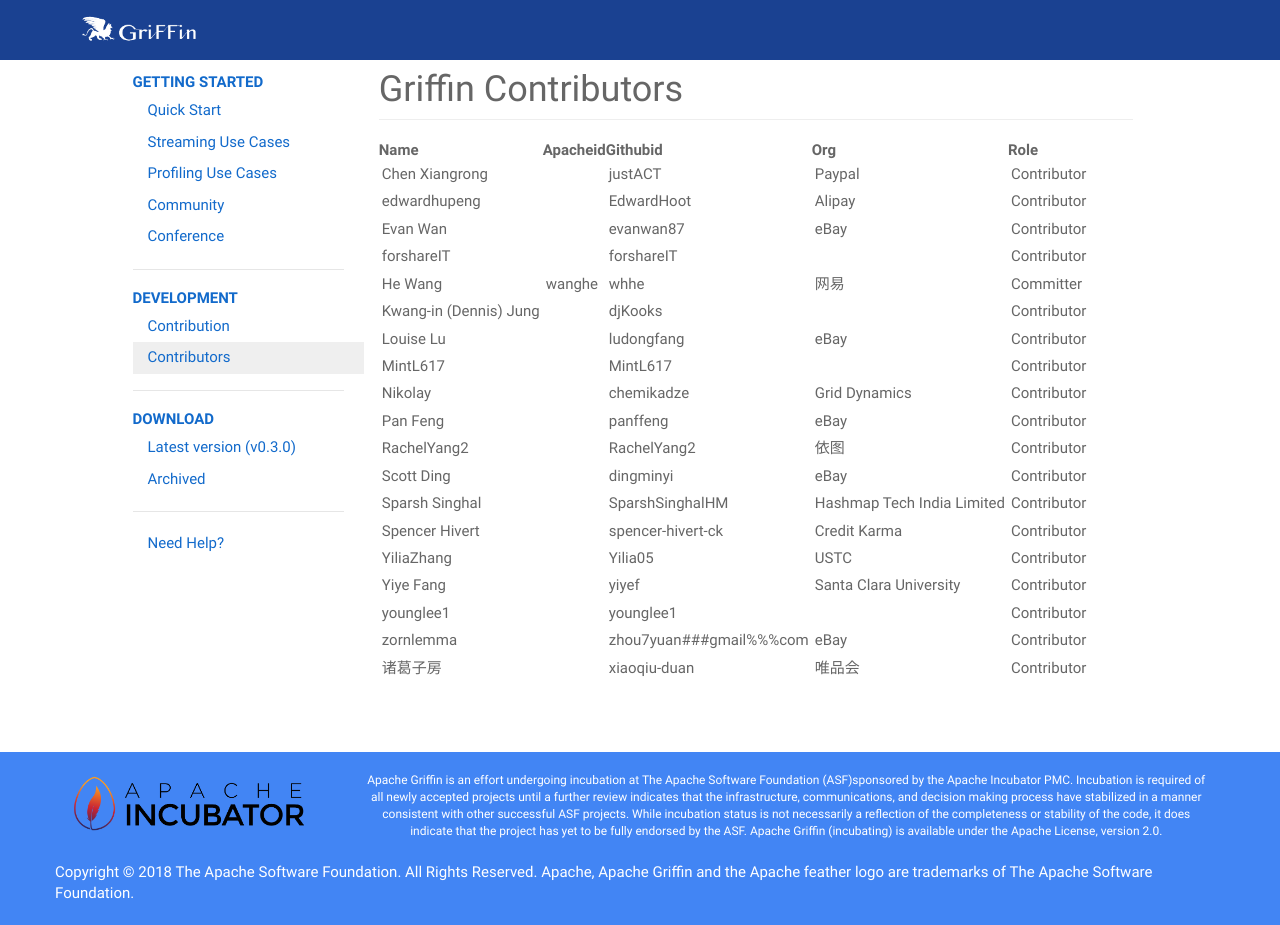
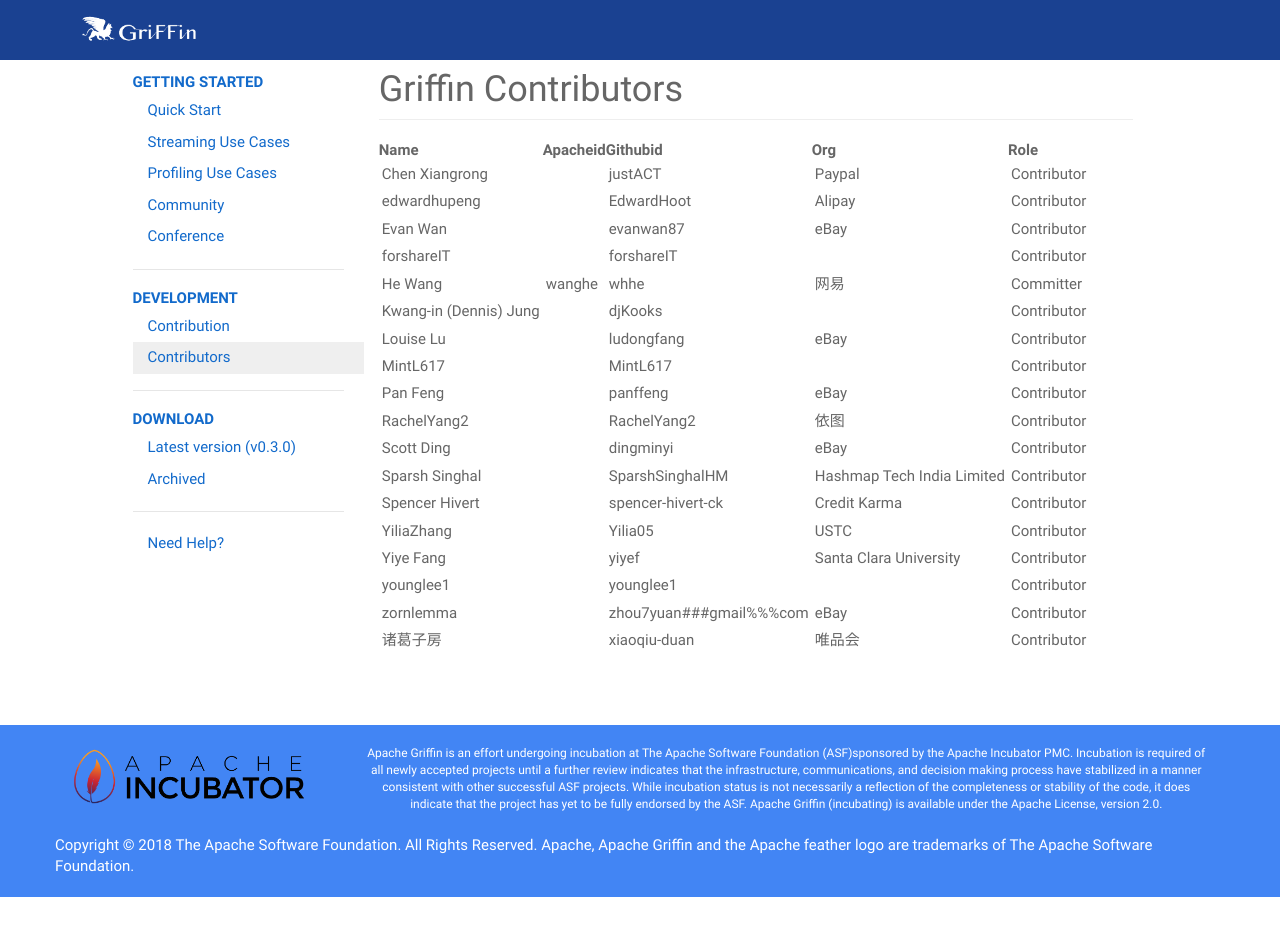
Before and after one commit to apache/griffin-site, a Jekyll site: the page built from contributors.md, in a window 1280 px wide and 925 px high. Built offline with Jekyll 4.4.1, drawn with Linux system fonts in a browser that asks for light colours; comment, search, counter and statistics services are not loaded.

Commit message:
Update contributors.md

```diff
--- a/contributors.md
+++ b/contributors.md
@@ -14,7 +14,6 @@
 | Kwang-in (Dennis) Jung |  | djKooks |  | Contributor |
 | Louise Lu |  | ludongfang | eBay | Contributor |
 | MintL617 |  | MintL617 |  | Contributor |
-| Nikolay |  | chemikadze | Grid Dynamics | Contributor |
 | Pan Feng |  | panffeng | eBay | Contributor |
 | RachelYang2 |  | RachelYang2 | 依图 | Contributor |
 | Scott Ding |  | dingminyi | eBay | Contributor |
```
